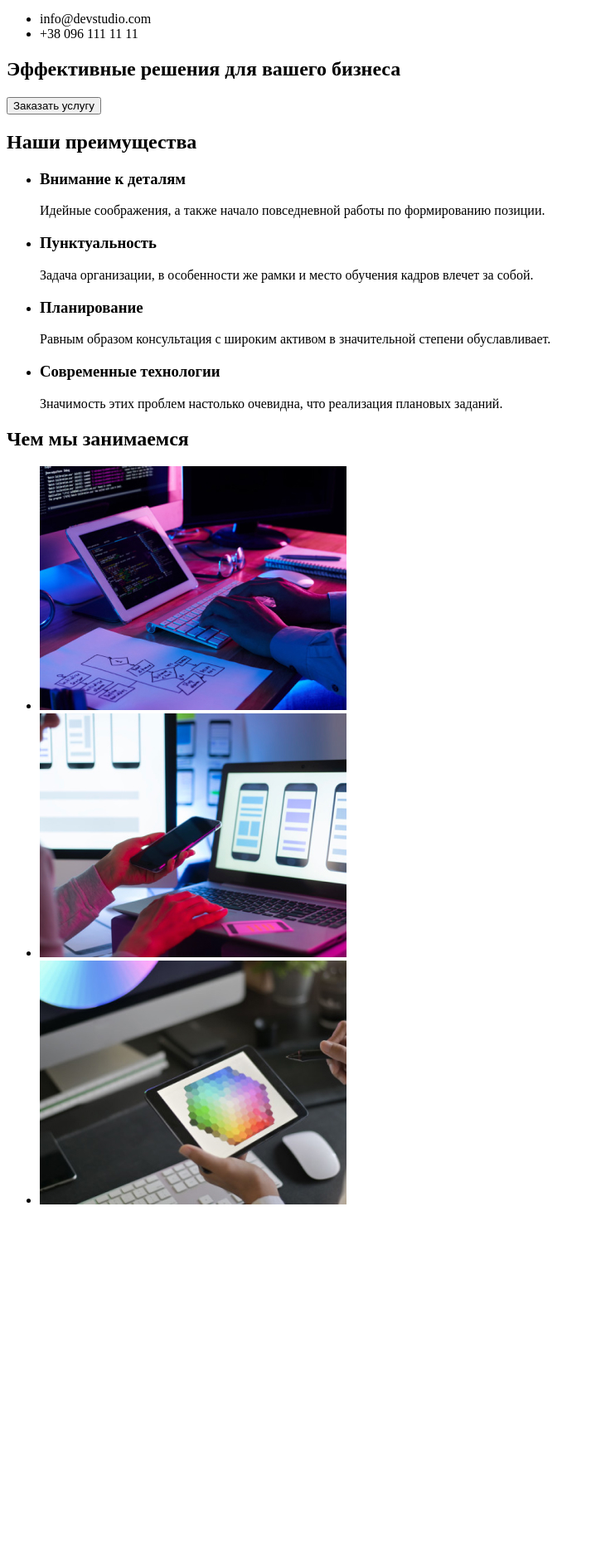
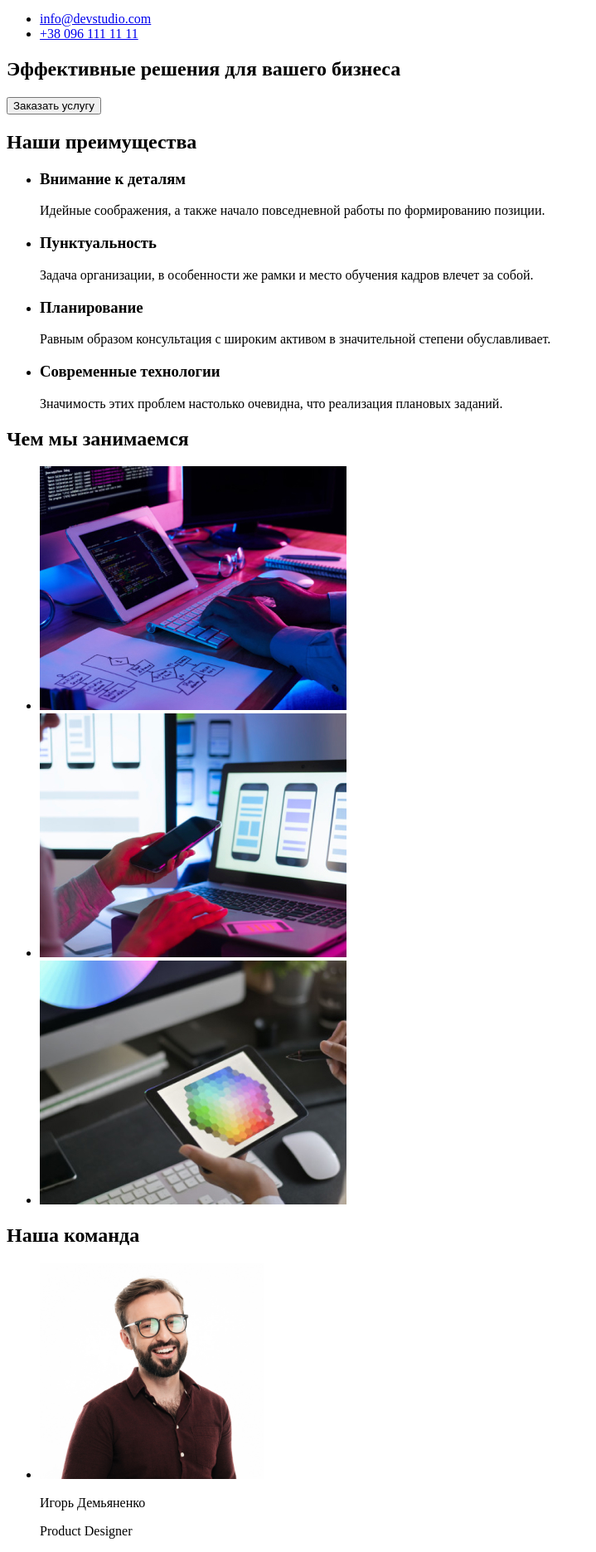
Before and after one commit to Serhii-Pietukhov/goit-markup-hw-01, a plain HTML site: page index.html in a window 1280 px wide. Shown: the part 98-1969 px from the top of the page at 83% size, without its empty margins (0-719 px from the left). Before the commit the page ends 1570 px from the top, so only its background shows below. Drawn offline with Linux system fonts and the light colour scheme.

Commit message:
Исправлены номера телефона и добавлен блок наша команда

```diff
--- a/index.html
+++ b/index.html
@@ -10,7 +10,7 @@
     <!--Хэдер-->
    <header>
        <nav>
-           <a href="">WebStudio</a>
+           <a href="/" lang="en">WebStudio</a>
            <ul>
                <li><a href="">Студия</a></li>
                <li><a href="">Портфолио</a></li>
@@ -19,8 +19,8 @@
            </ul>
        </nav>
        <ul>
-           <li>info@devstudio.com</li>
-           <li>+38 096 111 11 11</li>
+           <li><a href="mailto:info@devstudio.com">info@devstudio.com</a></li>
+           <li><a href="tel:+380961111111">+38 096 111 11 11</a></li>
        </ul>
 
    </header>
@@ -74,6 +74,17 @@
             </li>
         </ul>
     </section>
+    <section>
+        <h2>Наша команда</h2>
+        <ul>
+            <li>
+                <img src="./images/игорьдем.jpg" alt="фото Игоря Демьяненко" width="270" height="260">
+                <p>Игорь Демьяненко</p>
+                <p>Product Designer</p>
+
+            </li>
+        </ul>
+    </section>
 
 
 </body>
```
Also changed, not shown: images/игорьдем.jpg (added).
